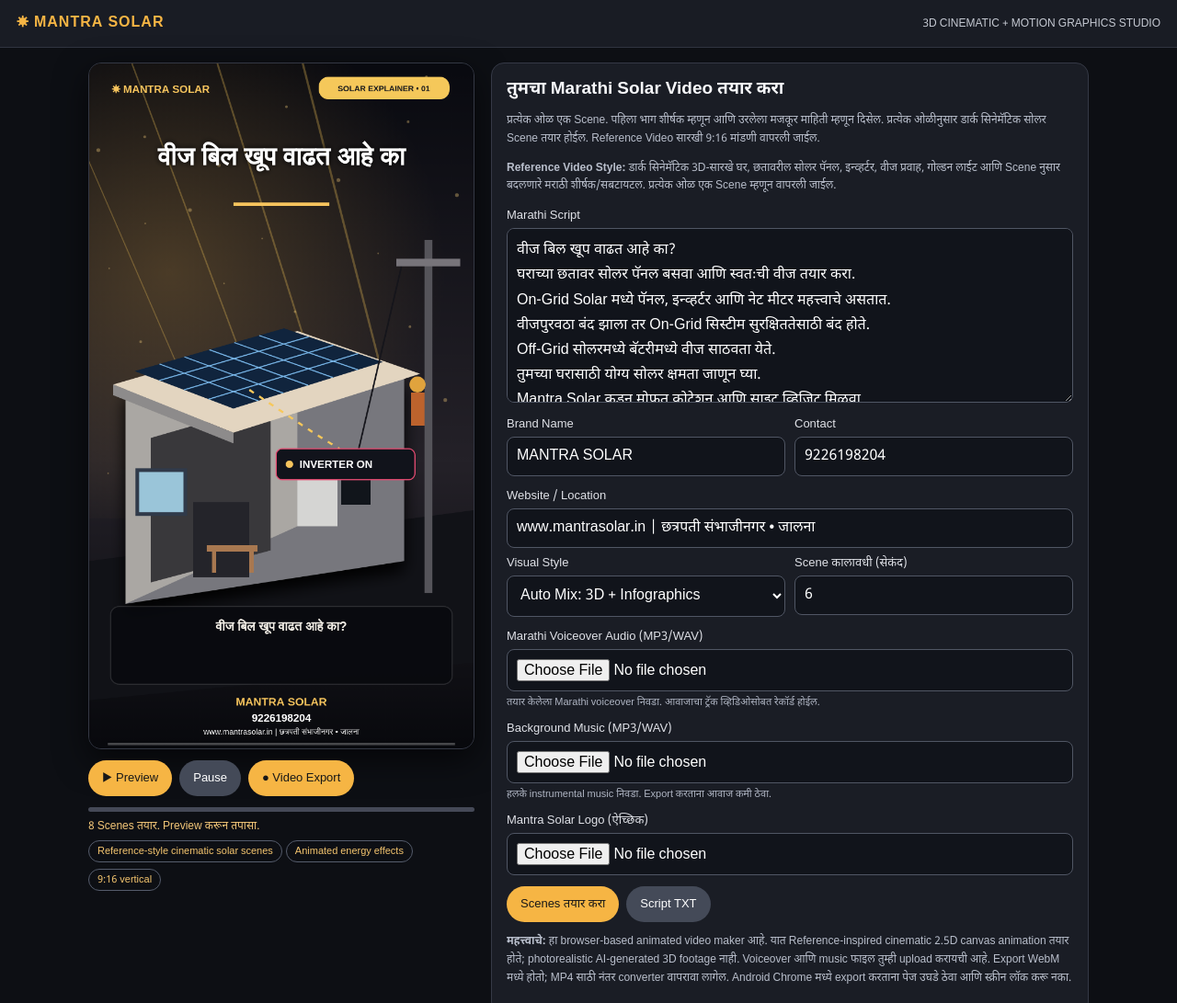
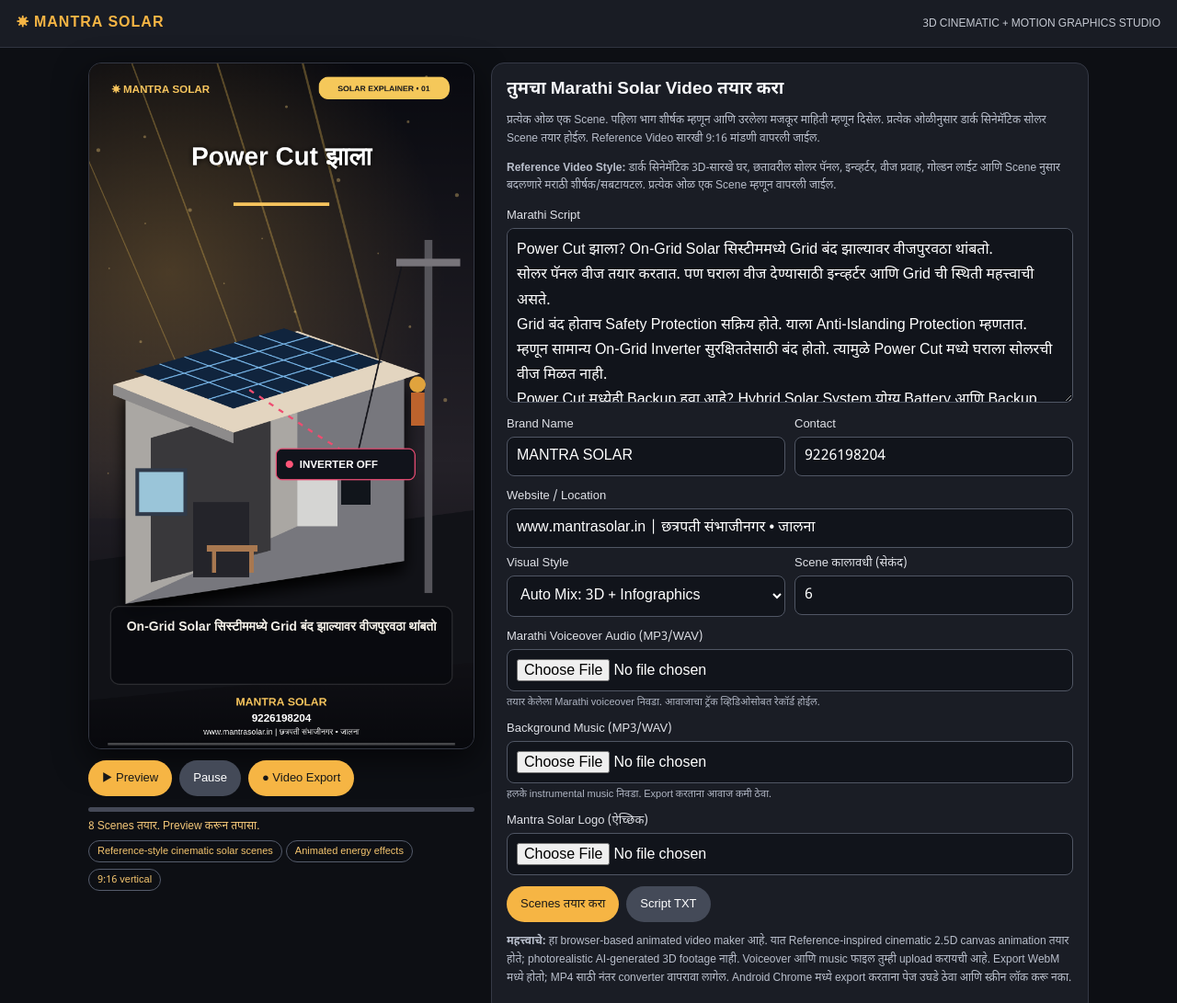
Before and after one commit to vishwajeetmarkad951-debug/Mantra-soalr, a plain HTML site: page video-studio/index.html in a window 1280 px wide. Shown: the top 1091 px of the page at 92% size. Drawn offline with Linux system fonts and the light colour scheme.

Commit message:
Add first Marathi solar power-cut explainer script

```diff
--- a/video-studio/index.html
+++ b/video-studio/index.html
@@ -12,14 +12,14 @@
 <div><span class="tag">Reference-style cinematic solar scenes</span><span class="tag">Animated energy effects</span><span class="tag">9:16 vertical</span></div>
 </div><section class="panel"><h2>तुमचा Marathi Solar Video तयार करा</h2><p class="hint">प्रत्येक ओळ एक Scene. पहिला भाग शीर्षक म्हणून आणि उरलेला मजकूर माहिती म्हणून दिसेल. प्रत्येक ओळीनुसार डार्क सिनेमॅटिक सोलर Scene तयार होईल. Reference Video सारखी 9:16 मांडणी वापरली जाईल.</p>
 <p class="hint"><b>Reference Video Style:</b> डार्क सिनेमॅटिक 3D-सारखे घर, छतावरील सोलर पॅनल, इन्व्हर्टर, वीज प्रवाह, गोल्डन लाईट आणि Scene नुसार बदलणारे मराठी शीर्षक/सबटायटल. प्रत्येक ओळ एक Scene म्हणून वापरली जाईल.</p>
-<label>Marathi Script</label><textarea id="script">वीज बिल खूप वाढत आहे का?
-घराच्या छतावर सोलर पॅनल बसवा आणि स्वतःची वीज तयार करा.
-On-Grid Solar मध्ये पॅनल, इन्व्हर्टर आणि नेट मीटर महत्त्वाचे असतात.
-वीजपुरवठा बंद झाला तर On-Grid सिस्टीम सुरक्षिततेसाठी बंद होते.
-Off-Grid सोलरमध्ये बॅटरीमध्ये वीज साठवता येते.
-तुमच्या घरासाठी योग्य सोलर क्षमता जाणून घ्या.
-Mantra Solar कडून मोफत कोटेशन आणि साइट व्हिजिट मिळवा.
-तुमचे लाईट बिल कमेंट करा किंवा 9226198204 वर संपर्क करा!</textarea>
+<label>Marathi Script</label><textarea id="script">Power Cut झाला? On-Grid Solar सिस्टीममध्ये Grid बंद झाल्यावर वीजपुरवठा थांबतो.
+सोलर पॅनल वीज तयार करतात. पण घराला वीज देण्यासाठी इन्व्हर्टर आणि Grid ची स्थिती महत्त्वाची असते.
+Grid बंद होताच Safety Protection सक्रिय होते. याला Anti-Islanding Protection म्हणतात.
+म्हणून सामान्य On-Grid Inverter सुरक्षिततेसाठी बंद होतो. त्यामुळे Power Cut मध्ये घराला सोलरची वीज मिळत नाही.
+Power Cut मध्येही Backup हवा आहे? Hybrid Solar System योग्य Battery आणि Backup Output सह मदत करू शकते.
+Off-Grid Solar मध्ये Battery मध्ये ऊर्जा साठवली जाते. त्यामुळे Grid नसतानाही निवडक लोड चालवता येतात.
+तुमच्या घरासाठी On-Grid, Off-Grid की Hybrid योग्य? तुमचा वापर आणि बजेट पाहून निर्णय घ्या.
+Mantra Solar कडून मोफत कोटेशन आणि साइट व्हिजिट मिळवा. लाईट बिल कमेंट करा किंवा 9226198204 वर संपर्क करा.</textarea>
 <div class="grid"><div><label>Brand Name</label><input id="brand" value="MANTRA SOLAR"></div><div><label>Contact</label><input id="phone" value="9226198204"></div></div>
 <label>Website / Location</label><input id="website" value="www.mantrasolar.in | छत्रपती संभाजीनगर • जालना">
 <div class="grid"><div><label>Visual Style</label><select id="style"><option value="mix">Auto Mix: 3D + Infographics</option><option value="3d">3D Cinematic Look</option><option value="motion">Motion Graphics</option></select></div><div><label>Scene कालावधी (सेकंद)</label><input id="seconds" type="number" min="3" max="15" value="6"></div></div>
```
